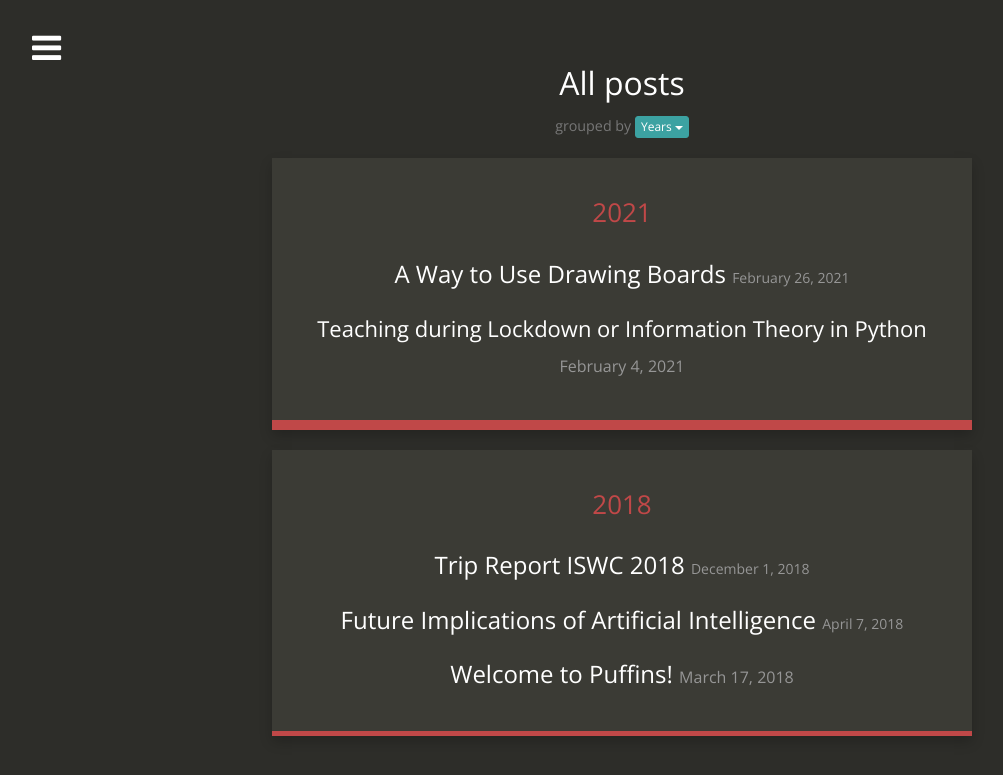
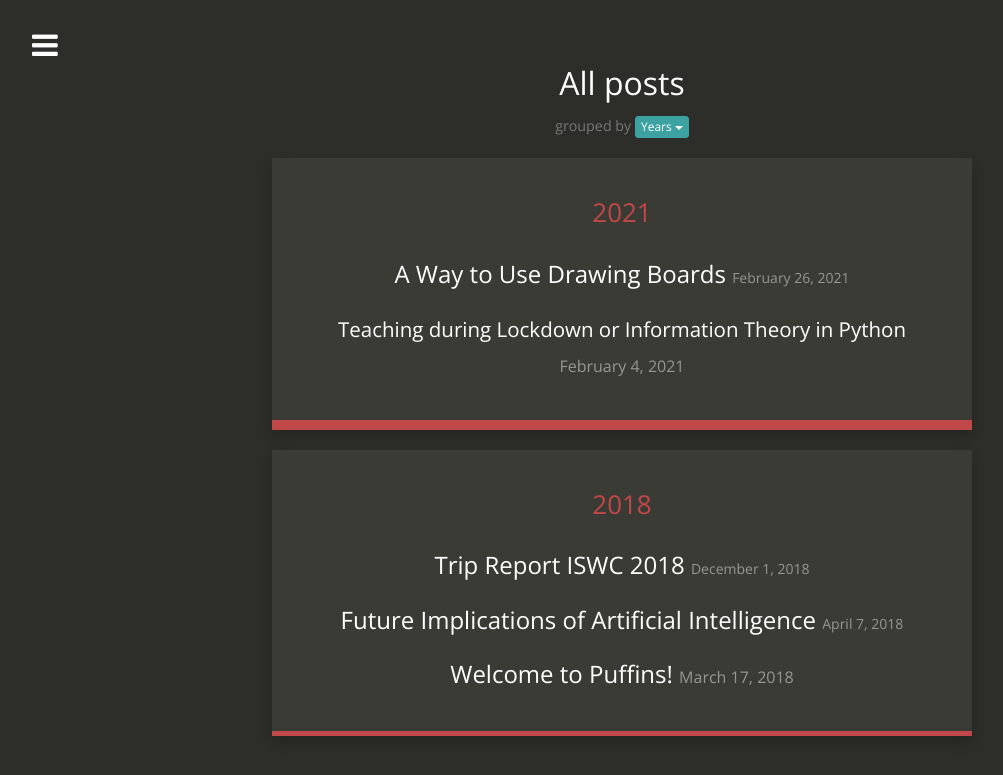
Before and after one commit to bozicb/bozicb.github.io, a Jekyll site: the page built from posts.html, in a window 1280 px wide. Shown: the top 775 px of the page, without its empty margins (18-1021 px from the left). Built offline with Jekyll 4.4.1, drawn with Linux system fonts in a browser that asks for light colours; nearby versions of some CDN libraries.

Commit message:
size changes

```diff
--- a/css/style.scss
+++ b/css/style.scss
@@ -112,7 +112,7 @@
 
 .menu-button {
 	color: $white;
-	font-size: 34px;
+	font-size: 30px;
 	position: fixed;
 	top: 10px;
 	left: 20px;
@@ -362,8 +362,9 @@
 	}
 
 	.menu {
-		margin-top: 150px;
+		margin-top: 250px;
 		margin-bottom: 20px;
+		margin-right: 50px;
 		font-size: 20px;
 		position: absolute;
 		bottom: 0px;
```
